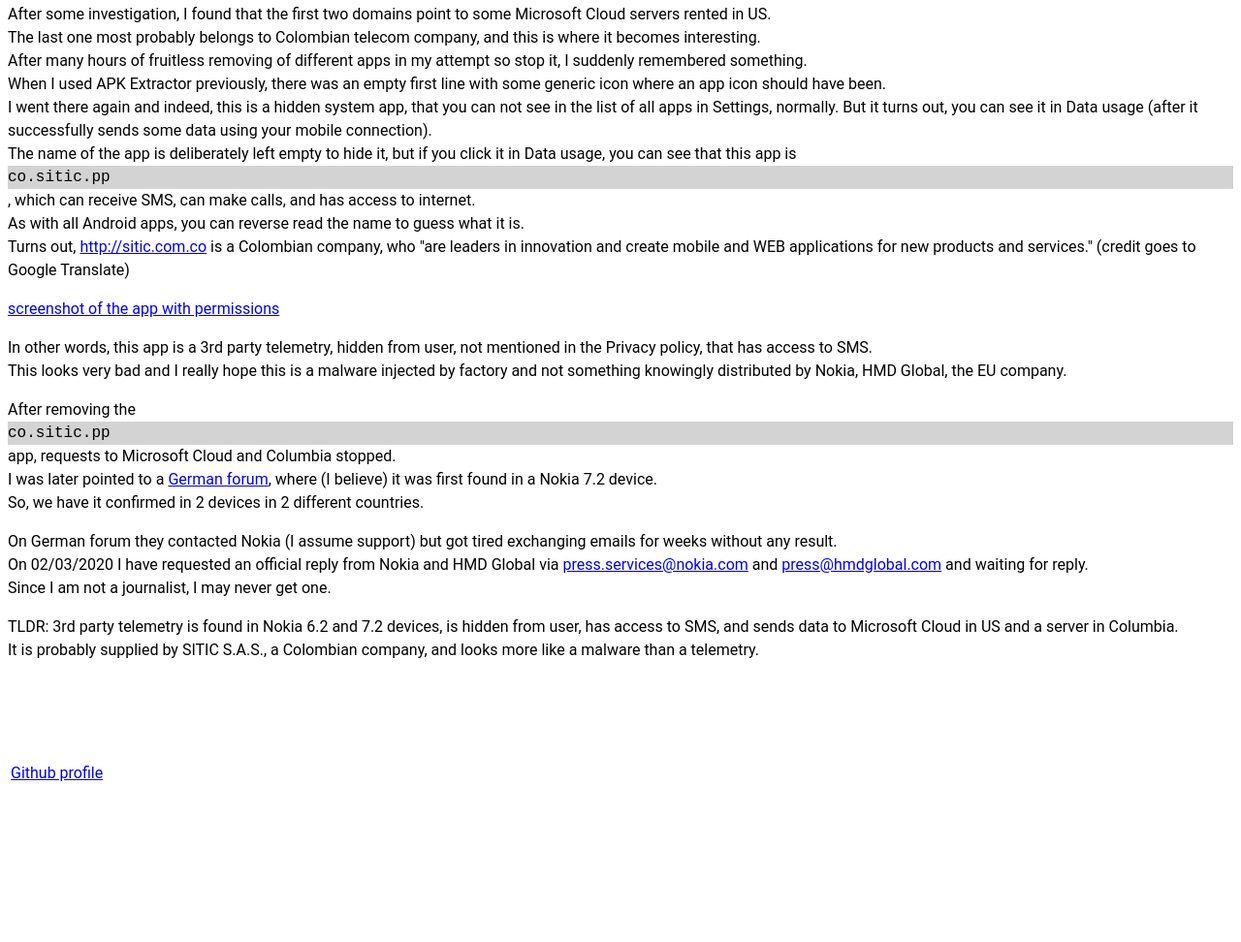
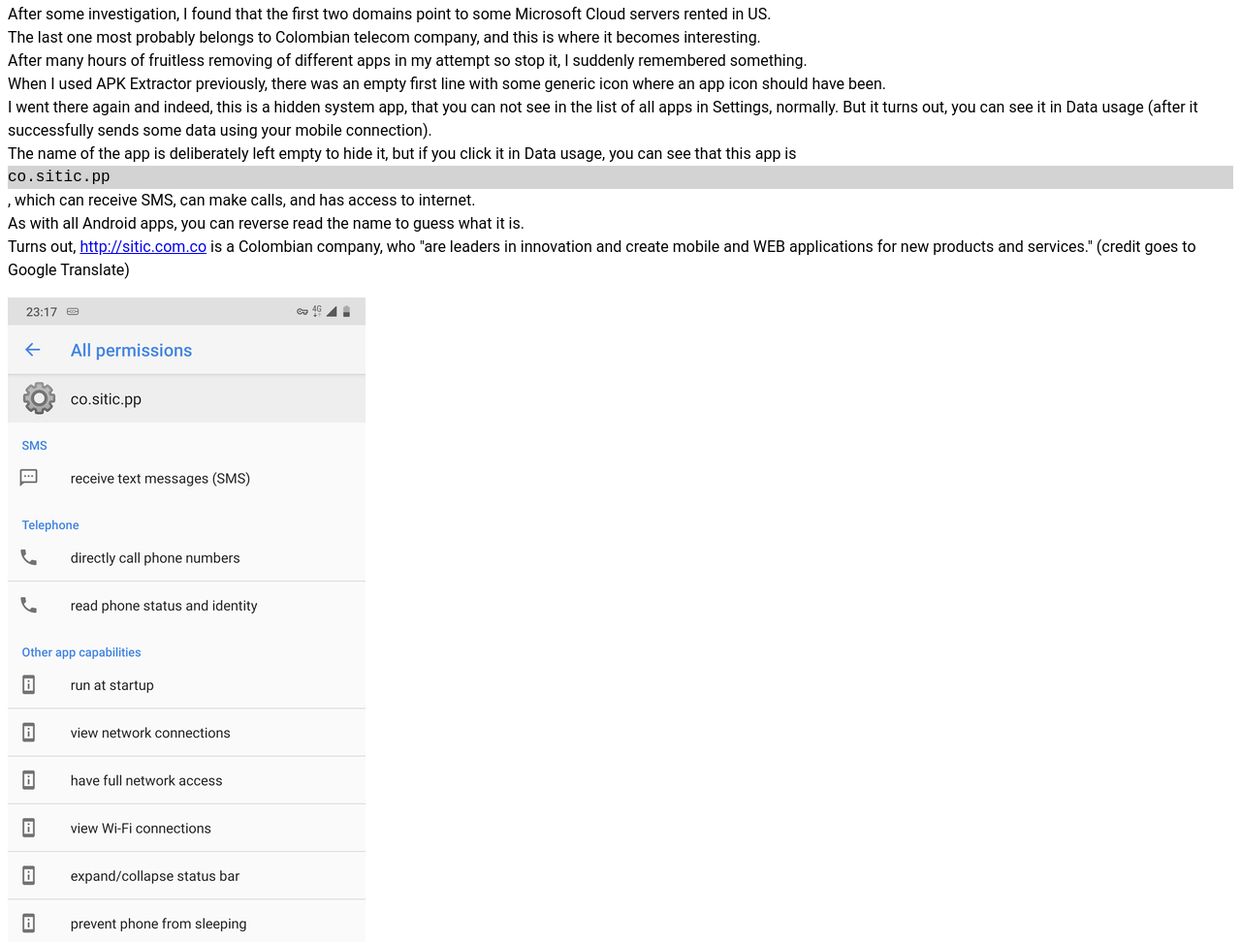
Before and after one commit to omicron-b/omicron-b.github.io, a plain HTML site: page index.html in a window 1280 px wide. Shown: the part 728-1700 px from the top of the page at 97% size. Before the commit the page ends 1549 px from the top, so only its background shows below. Drawn offline with Linux system fonts and the light colour scheme.

Commit message:
Update index.html

```diff
--- a/index.html
+++ b/index.html
@@ -41,7 +41,9 @@
 The name of the app is deliberately left empty to hide it, but if you click it in Data usage, you can see that this app is <code>co.sitic.pp</code> , which can receive SMS, can make calls, and has access to internet.<br>
 As with all Android apps, you can reverse read the name to guess what it is.<br>
 Turns out, <a href="http://sitic.com.co" target=_blank>http://sitic.com.co</a> is a Colombian company, who "are leaders in innovation and create mobile and WEB applications for new products and services." (credit goes to Google Translate)</p>
-<p><a href="https://i.postimg.cc/Xqg2XNp1/Screenshot-20200228-231731.png">screenshot of the app with permissions</a></p>
+
+  <img src="https://raw.githubusercontent.com/omicron-b/omicron-b.github.io/master/Screenshot-20200228-231731.png" title="telemetry app permissions">
+
 <p>In other words, this app is a 3rd party telemetry, hidden from user, not mentioned in the Privacy policy, that has access to SMS.<br>
 This looks very bad and I really hope this is a malware injected by factory and not something knowingly distributed by Nokia, HMD Global, the EU company.</p>
 <p>After removing the <code>co.sitic.pp</code> app, requests to Microsoft Cloud and Columbia stopped.<br>
@@ -53,6 +55,8 @@
 <p>TLDR: 3rd party telemetry is found in Nokia 6.2 and 7.2 devices, is hidden from user, has access to SMS, and sends data to Microsoft Cloud in US and a server in Columbia.<br>
 It is probably supplied by SITIC S.A.S., a Colombian company, and looks more like a malware than a telemetry.</p>
 
+  <p>Nokia, Google, Microsoft trademarks are the property of their respective owners</p>
+
 <table class=links width=50%>
         <tr>
             <td><a href="https://github.com/omicron-b/" target="_self">Github profile</a></td>
```
